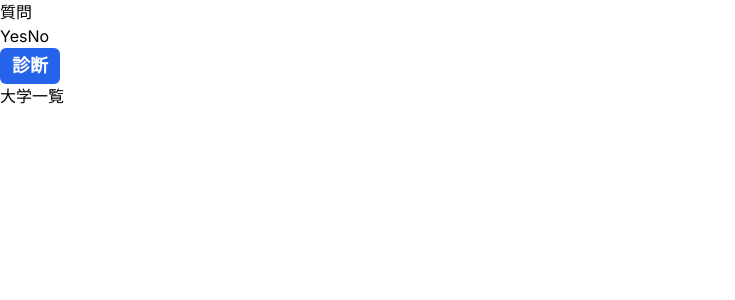
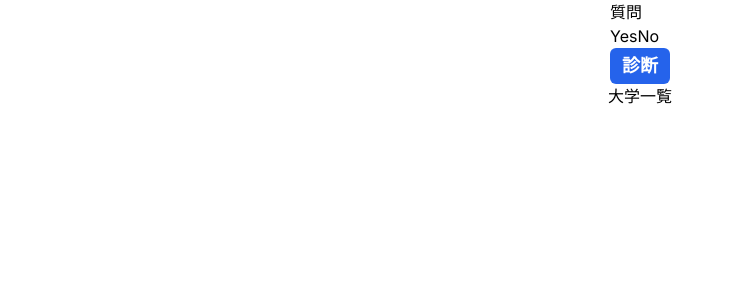
Before and after one commit to AyumuKawahara/pbl_8, a Next.js app: page / in a window 1280 px wide. Shown: the top 300 px of the page, without its empty margins (0-735 px from the left). Built offline with nearby package versions, Linux system fonts and the light colour scheme.

Commit message:
フォーム改良しました

```diff
--- a/src/app/page.tsx
+++ b/src/app/page.tsx
@@ -5,10 +5,9 @@ import { univs } from '@/db/universities'
 export default function Home() {
   const data = univs
   return (
-    <div>
+    <div className="flex flex-col items-center">
       <Form />
       <Univs />
-      <div>{data[0].id}</div> <div>{data[1].name}</div>
     </div>
   )
 }
```
